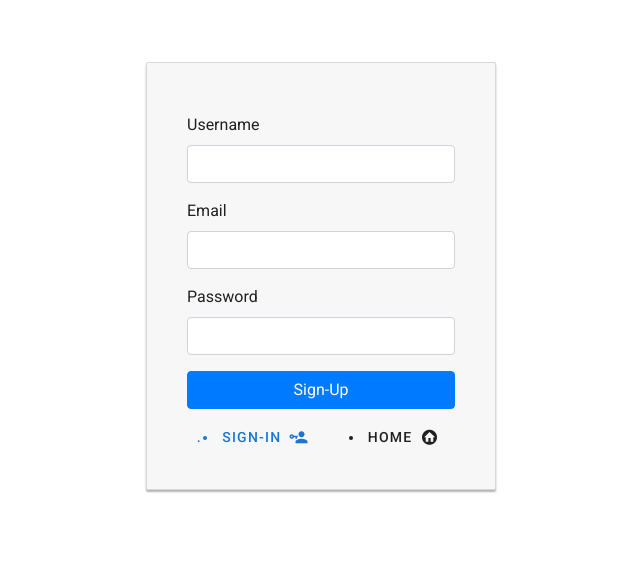
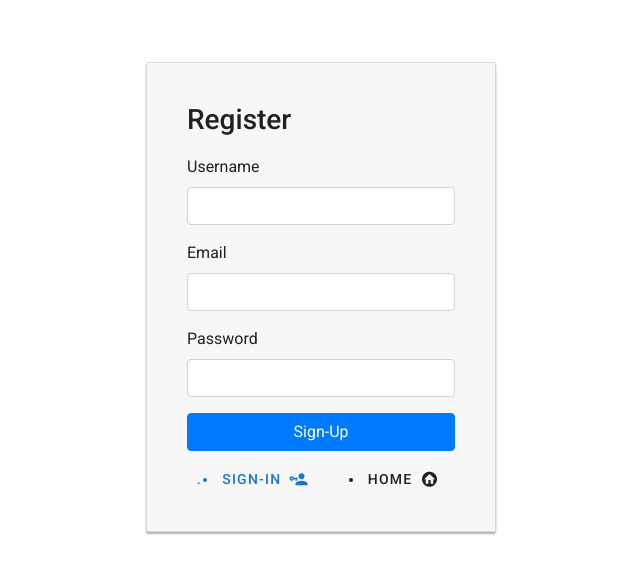
Before and after one commit to narula2000/LedgerOOCProjectWebApp, a Vue app in the folder frontend/: page /register in a window 1280 px wide. Shown: the top 574 px of the page, without its empty margins (319-959 px from the left). Built offline with nearby package versions, Linux system fonts and the light colour scheme.

Commit message:
Added header

```diff
--- a/frontend/src/views/History.vue
+++ b/frontend/src/views/History.vue
@@ -1,6 +1,11 @@
 <template>
 <v-app class="theme--dark">
 <nav>
+
+      <v-spacer ></v-spacer>
+
+      <v-spacer ></v-spacer>
+
 
       <v-toolbar-title class="text-center">User Profile</v-toolbar-title>
 
--- a/frontend/src/views/Login.vue
+++ b/frontend/src/views/Login.vue
@@ -1,6 +1,12 @@
 <template>
   <div class="col-md-12">
     <div class="card card-container">
+      <header>
+        <h3>
+          Login
+        </h3>
+      </header>
+
       <form name="form" @submit.prevent="handleLogin">
         <div class="form-group">
           <label for="username">Username</label>
--- a/frontend/src/views/Register.vue
+++ b/frontend/src/views/Register.vue
@@ -1,6 +1,11 @@
 <template>
   <div class="col-md-12">
     <div class="card card-container">
+      <header>
+        <h3>
+          Register
+        </h3>
+      </header>
       <form name="form" @submit.prevent="handleRegister">
         <div v-if="!successful">
           <div class="form-group">
```
